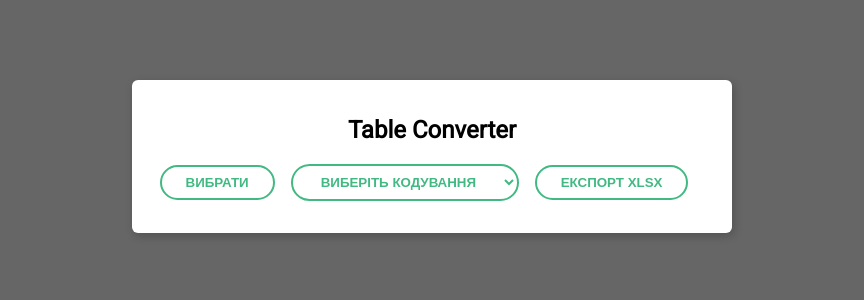
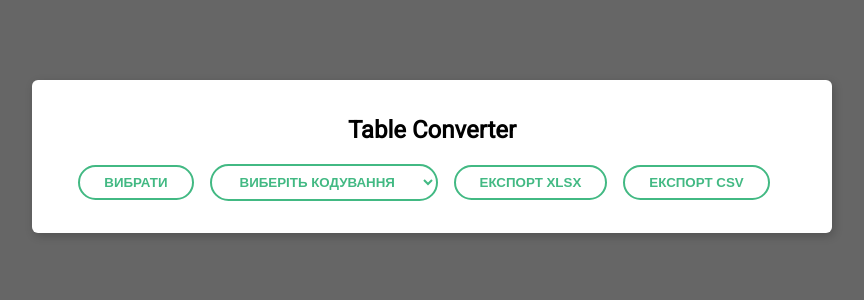
Before and after one commit to Tymivv/dbf_convert, a React (Create React App) app: page / in a window 1280 px wide. Shown: the top 300 px of the page, without its empty margins (208-1072 px from the left). Built offline with nearby package versions, Linux system fonts and the light colour scheme.

Commit message:
add convert csv

```diff
--- a/src/App.js
+++ b/src/App.js
@@ -96,7 +96,7 @@ export default function App() {
     setError(null);
   };
 
-  const exportFile = async () => {
+  const exportFile = async (type) => {
     try {
       // Формуємо дані у відповідності до збереженого порядку колонок
       const orderedData = decodedData.map(item => {
@@ -107,11 +107,24 @@ export default function App() {
         return orderedItem;
       });
 
-      const ws = utils.json_to_sheet(orderedData, { defval: "" }); // Включаємо порожні колонки
-      const wb = utils.book_new();
-      utils.book_append_sheet(wb, ws, "Data");
-      let d = new Date().getTime();
-      await writeFileXLSX(wb, `${d}.xlsx`);
+      const ws = utils.json_to_sheet(orderedData, { defval: "" });
+
+      if (type === 'xlsx') {
+        const wb = utils.book_new();
+        utils.book_append_sheet(wb, ws, "Data");
+        let d = new Date().getTime();
+        await writeFileXLSX(wb, `${d}.xlsx`);
+      } else if (type === 'csv') {
+        const csv = utils.sheet_to_csv(ws); // Генеруємо CSV з аркуша
+        const blob = new Blob([csv], { type: "text/csv;charset=utf-8;" });
+        const url = URL.createObjectURL(blob);
+        const link = document.createElement("a");
+        link.setAttribute("href", url);
+        link.setAttribute("download", `${new Date().getTime()}.csv`);
+        document.body.appendChild(link);
+        link.click();
+        document.body.removeChild(link);
+      }
 
       // Повертаємо форму в початковий стан після експорту
       resetForm();
@@ -124,6 +137,7 @@ export default function App() {
     <div className={style.container}>
       <div className={style.card}>
         <h2>Table Converter</h2>
+
         <input
           type="file"
           className={style.btn}
@@ -164,10 +178,19 @@ export default function App() {
         <button
           className={style.btn}
           disabled={!tableValid || selectedEncoding === '' || loader}  // Вимикаємо кнопку, якщо умови не дотримані або завантаження
-          onClick={exportFile}
+          onClick={() => exportFile('xlsx')}
         >
           Експорт XLSX
         </button>
+
+        <button
+          className={style.btn}
+          disabled={!tableValid || selectedEncoding === '' || loader}  // Вимикаємо кнопку, якщо умови не дотримані або завантаження
+          onClick={() => exportFile('csv')}
+        >
+          Експорт CSV
+        </button>
+
         {error && <div>{error}</div>}
         {loader && <p className={style.firstLine_loading}>loading...</p>}
         {decodedData.length > 0 &&
--- a/src/app.module.css
+++ b/src/app.module.css
@@ -13,7 +13,7 @@ body {
 
 .container {
     padding: 5rem 1rem 1rem 1rem;
-    width: 600px;
+    width: 800px;
     margin: auto auto;
 }
 
--- a/src/index.css
+++ b/src/index.css
@@ -6,7 +6,7 @@ body {
   -webkit-font-smoothing: antialiased;
   -moz-osx-font-smoothing: grayscale;
   min-width: 400px;
-  min-height: 600px;
+  min-height: 1000px;
 }
 
 code {
```
